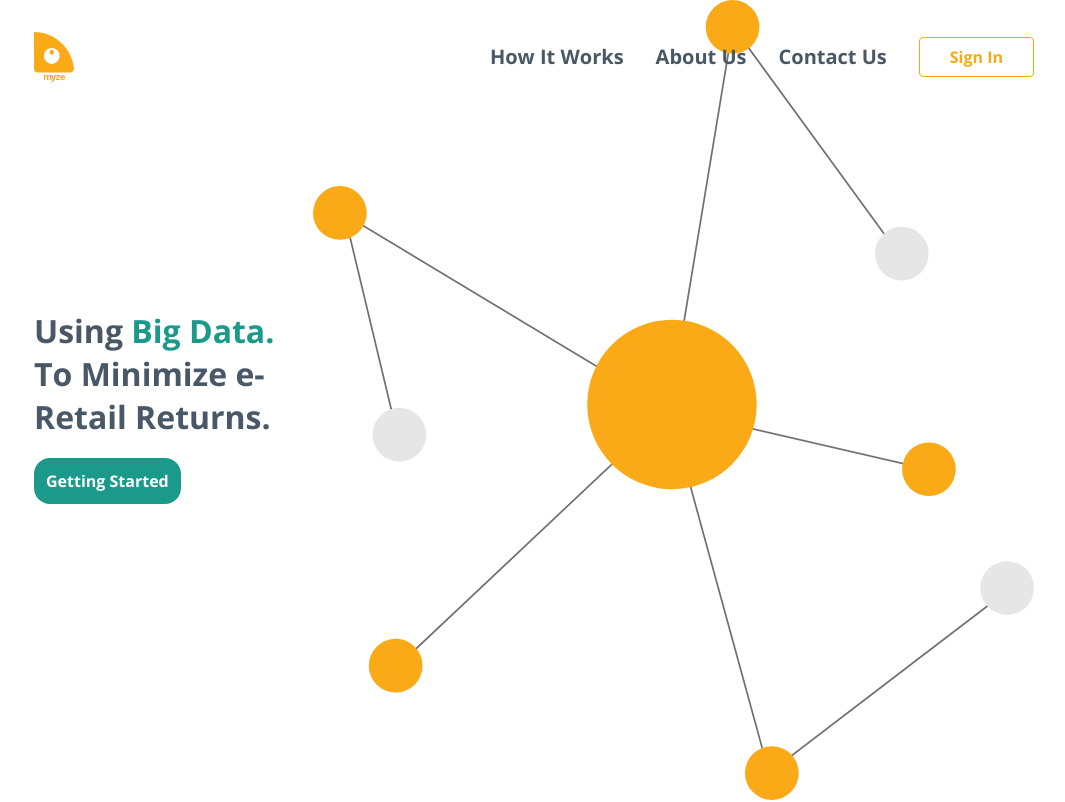
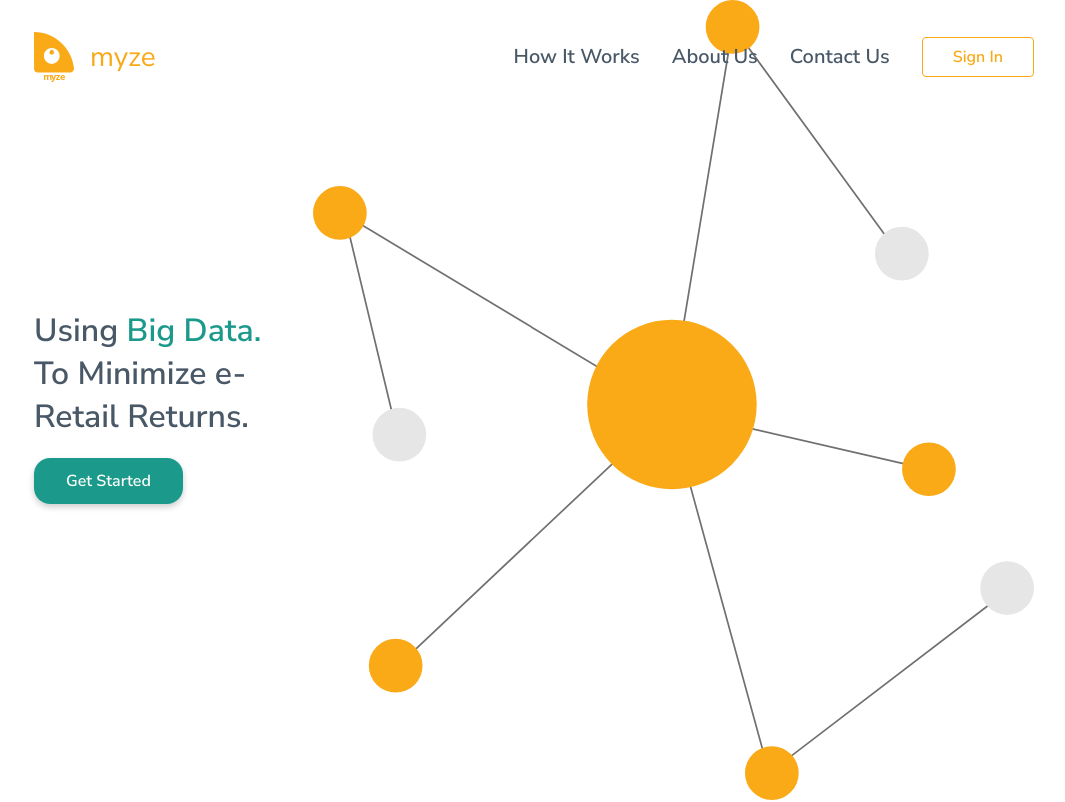
Before and after one commit to Myze-Team/myze-website, a React (Create React App) app: page / in a window 1280 px wide. Shown: the top 802 px of the page, without its empty margins (106-1171 px from the left). Built offline with nearby package versions, Linux system fonts and the light colour scheme; no server answers; what aws-amplify would draw is missing.

Commit message:
added fade in animation

```diff
--- a/src/components/standardbutton/index.module.scss
+++ b/src/components/standardbutton/index.module.scss
@@ -4,7 +4,8 @@
   text-decoration: none;
   color: $mwhite;
   background-color: $mturquoise;
-  padding: 0.75rem;
+  padding: .75rem 2rem .75rem 2rem;
   border-radius: 1rem;
   font-weight: bold;
+  box-shadow: 0px 3px 6px rgba(0, 0, 0, 0.2);
 }
--- a/src/pages/cover/index.tsx
+++ b/src/pages/cover/index.tsx
@@ -14,7 +14,7 @@ const Cover: React.FC = () => (
       <h1>To Minimize e-Retail Returns.</h1>
       <StandardButton
         href="#getting-started"
-        text="Getting Started"
+        text="Get Started"
         className={styles.standardButton}
       />
     </div>
--- a/src/pages/navbar/index.module.scss
+++ b/src/pages/navbar/index.module.scss
@@ -22,12 +22,20 @@
 
 .logoContainer {
   display: flex;
-  flex-direction: column;
-  justify-content: center;
+  align-items: center;
+  cursor: pointer;
 }
 
 .myzeLogo {
   width: 40px;
+  display: inline-block;
+}
+
+.logoText {
+  font-size: 1.75rem;
+  display: inline-block;
+  margin-left: 1rem;
+  color: $morange;
 }
 
 .navbarList {
--- a/src/pages/navbar/index.tsx
+++ b/src/pages/navbar/index.tsx
@@ -10,7 +10,12 @@ const Navbar: React.FC<NavbarProps> = ({ scrolled }) => (
   // ${this.state.isTop ? styles.scrolled : ""}
   <div className={`${styles.nav} ${scrolled}`}>
     <div className={`${styles.navbar} responsiveContainer`}>
-      <img src={MyzeSvg} alt="Myze Logo" className={styles.myzeLogo} />
+      <div className={styles.logoContainer}>
+        <img src={MyzeSvg} alt="Myze Logo" className={styles.myzeLogo} />
+        <div className={styles.logoText}>
+          myze
+        </div>
+      </div>
       <div className={styles.navbarList}>
         <a>How It Works</a>
         <a>About Us</a>
--- a/src/styles/index.scss
+++ b/src/styles/index.scss
@@ -1,6 +1,23 @@
+@import url('https://fonts.googleapis.com/css2?family=Nunito+Sans:wght@400;600&display=swap');
+
 * {
-  font-family: 'Open Sans', Arial, Helvetica, sans-serif;
+  font-family: 'Nunito Sans', sans-serif;
   margin: 0;
+}
+
+#root {
+  animation: 1s fadeIn;
+  animation-fill-mode: forwards;
+}
+
+@keyframes fadeIn {
+  0% {
+    opacity: 0;
+  }
+  100% {
+    visibility: visible;
+    opacity: 1;
+  }
 }
 
 .sectionTitle {
```
